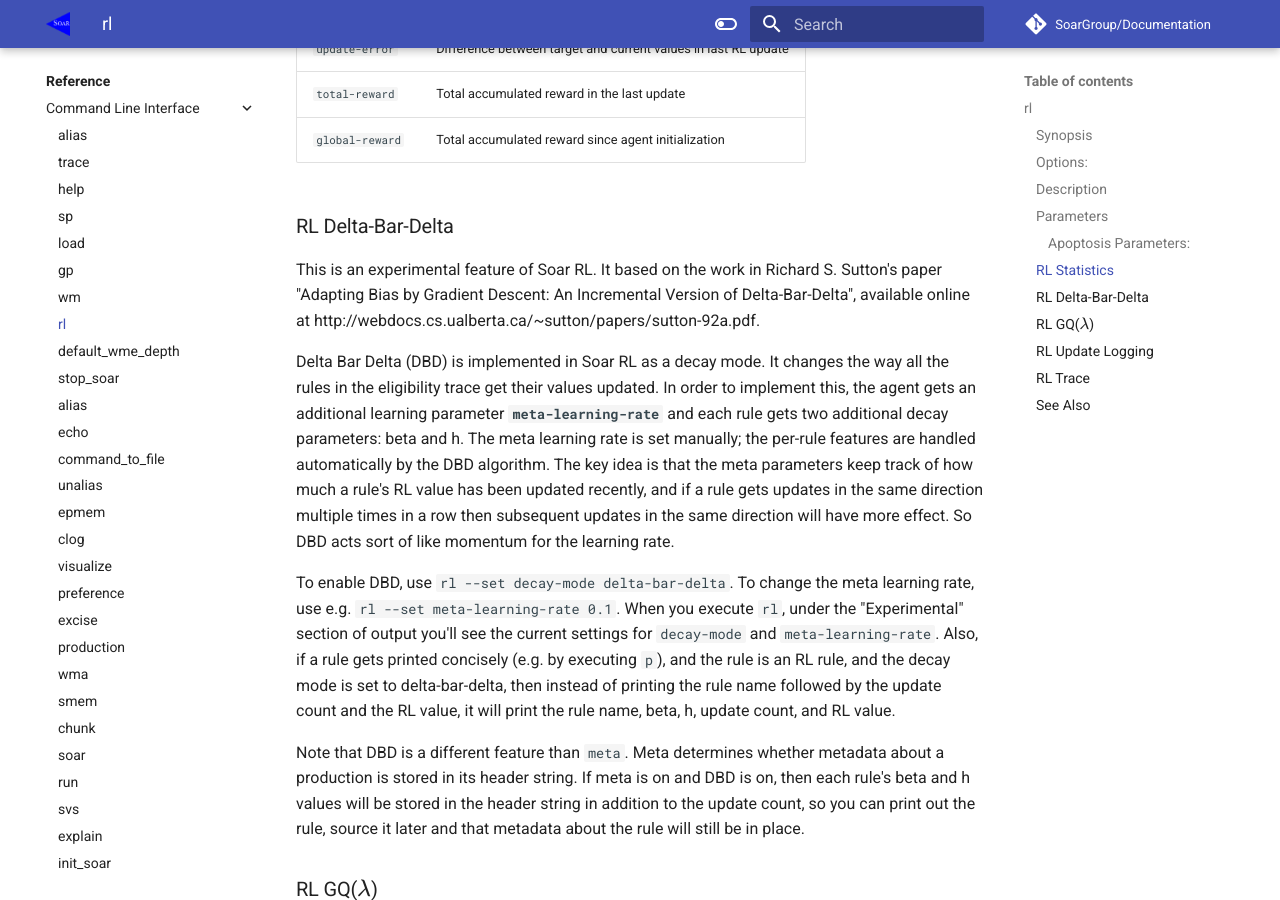
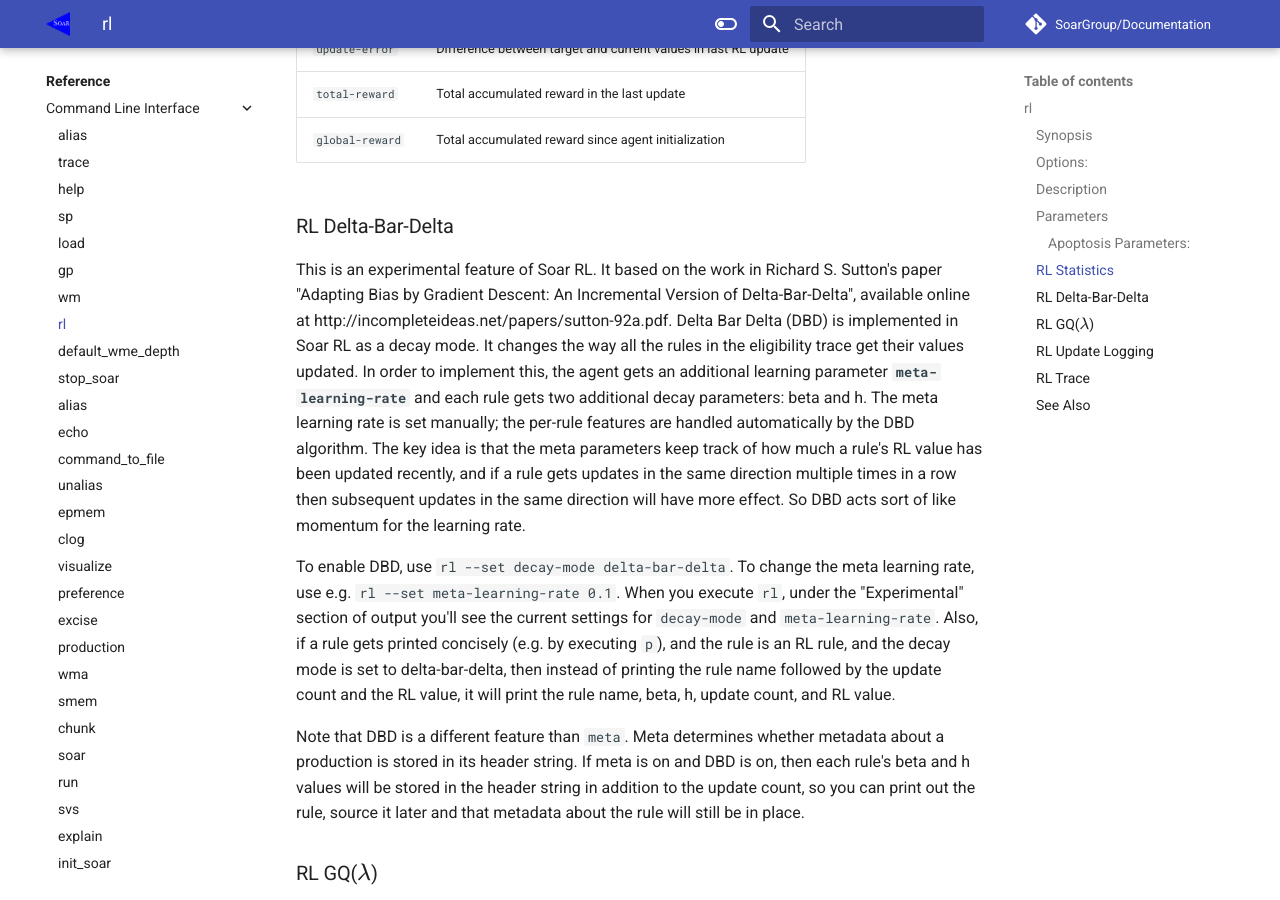
Before and after one commit to SoarGroup/SoarGroup.github.io, an MkDocs documentation site: the page built from docs/reference/cli/cmd_rl.md, in a window 1280 px wide and 900 px high, scrolled down 2789 px. Built offline with MkDocs 1.6.1 and Material for MkDocs 9.7.7, drawn with Linux system fonts in a browser that asks for light colours; comment, search, counter and statistics services are not loaded; some of the changed lines change nothing that is shown.

Commit message:
Update link

```diff
--- a/docs/reference/cli/cmd_rl.md
+++ b/docs/reference/cli/cmd_rl.md
@@ -69,8 +69,7 @@ Soar tracks some RL statistics over the lifetime of the agent. These can be acce
 
 ### RL Delta-Bar-Delta
 
-This is an experimental feature of Soar RL. It based on the work in Richard S. Sutton's paper "Adapting Bias by Gradient Descent: An Incremental Version of Delta-Bar-Delta", available online at http://webdocs.cs.ualberta.ca/~sutton/papers/sutton-92a.pdf.
-
+This is an experimental feature of Soar RL. It based on the work in Richard S. Sutton's paper "Adapting Bias by Gradient Descent: An Incremental Version of Delta-Bar-Delta", available online at http://incompleteideas.net/papers/sutton-92a.pdf.
 Delta Bar Delta (DBD) is implemented in Soar RL as a decay mode. It changes the way all the rules in the eligibility trace get their values updated. In order to implement this, the agent gets an additional learning parameter **`meta-learning-rate`** and each rule gets two additional decay parameters: beta and h. The meta learning rate is set manually; the per-rule features are handled automatically by the DBD algorithm. The key idea is that the meta parameters keep track of how much a rule's RL value has been updated recently, and if a rule gets updates in the same direction multiple times in a row then subsequent updates in the same direction will have more effect. So DBD acts sort of like momentum for the learning rate.
 
 To enable DBD, use `rl --set decay-mode delta-bar-delta`. To change the meta learning rate, use e.g. `rl --set meta-learning-rate 0.1`. When you execute `rl`, under the "Experimental" section of output you'll see the current settings for `decay-mode` and `meta-learning-rate`. Also, if a rule gets printed concisely (e.g. by executing `p`), and the rule is an RL rule, and the decay mode is set to delta-bar-delta, then instead of printing the rule name followed by the update count and the RL value, it will print the rule name, beta, h, update count, and RL value.
```
